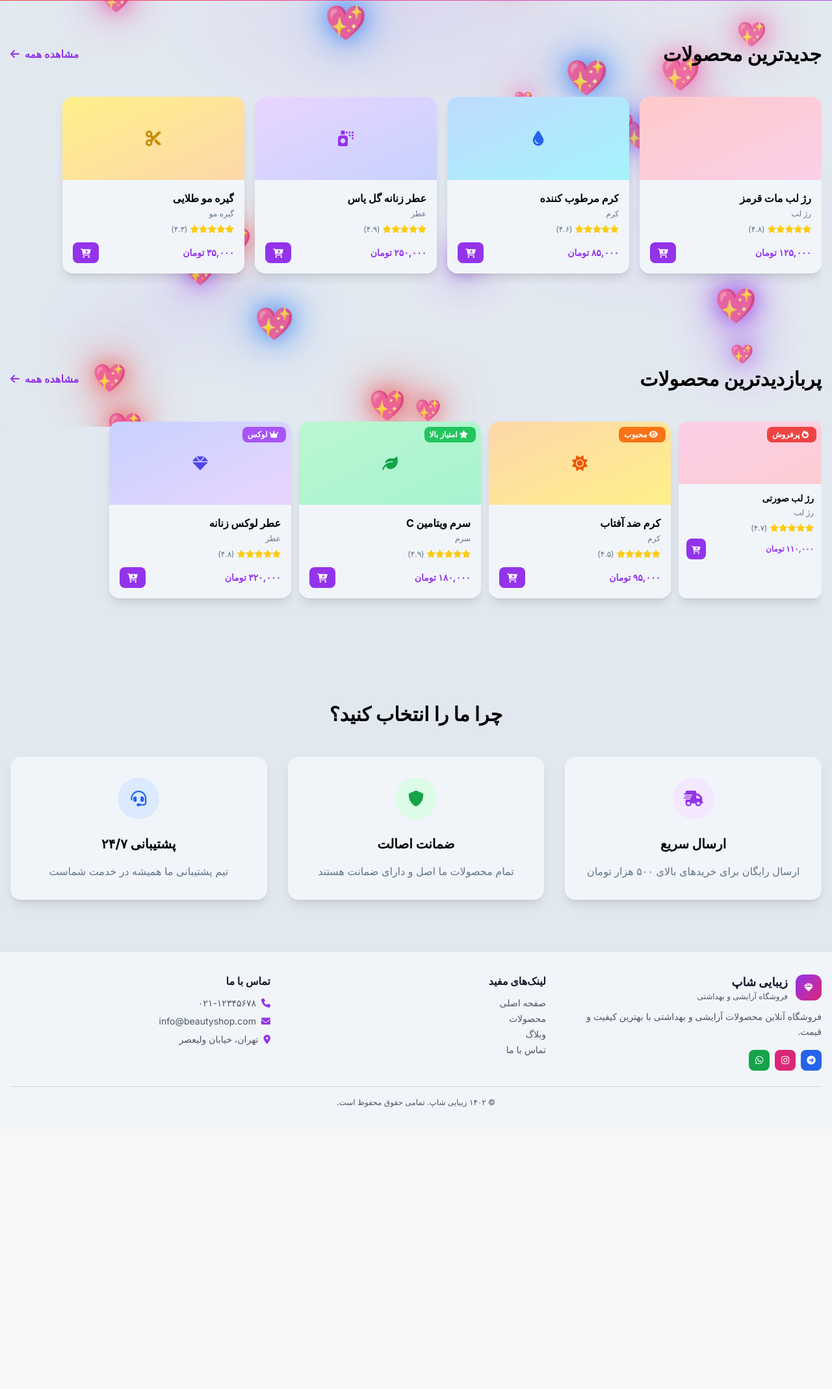
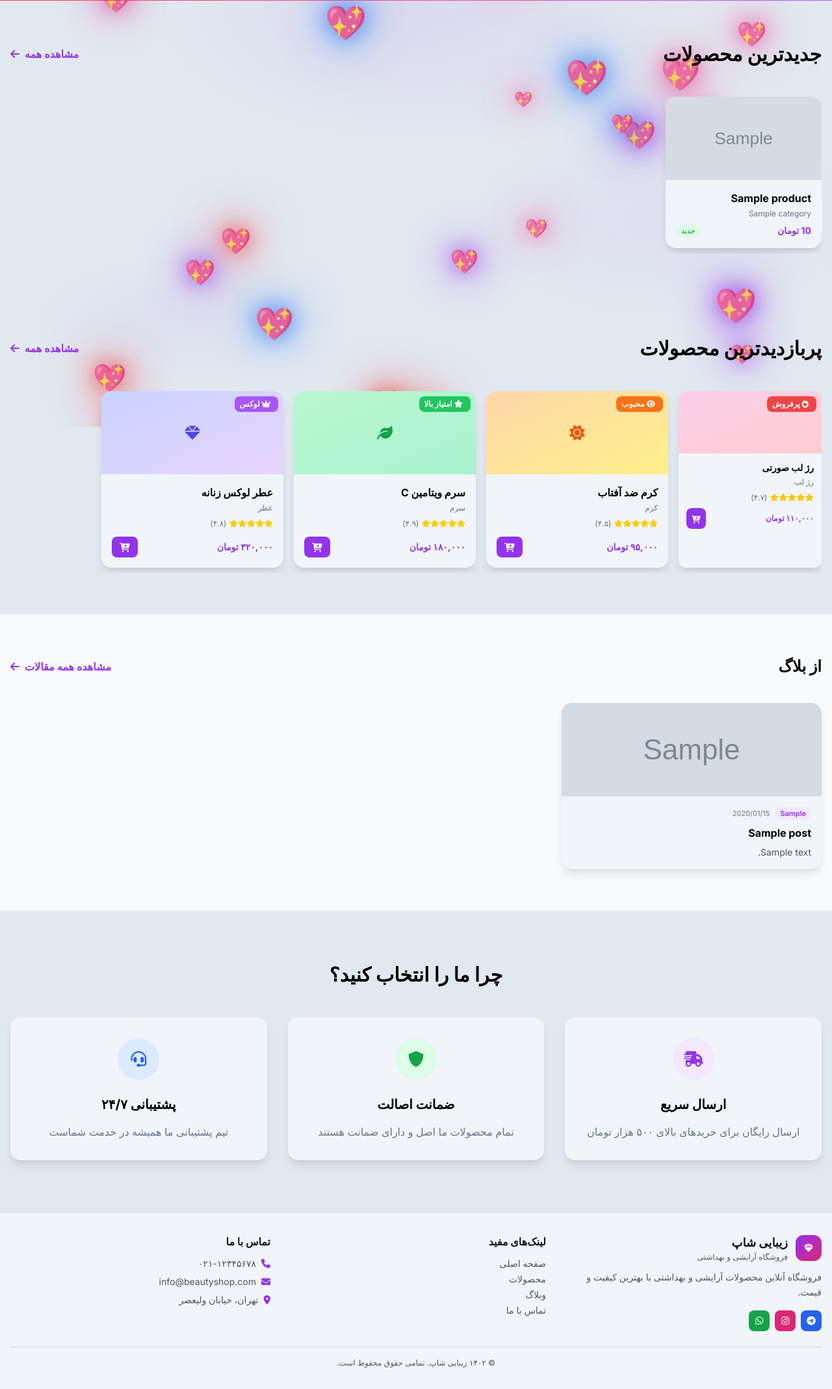
Before and after one commit to AbolfazlMohammady/online_shop, a Django app: page / in a window 1280 px wide. Shown: the part 143-2281 px from the top of the page at 65% size. Before the commit the page ends 1847 px from the top, so only its background shows below. Run offline with Django 5.2, Linux system fonts and the light colour scheme; tables that the repository leaves empty hold one stand-in row (values such as "Sample post"); grey boxes marked "Sample" are stand-in pictures; some libraries are stand-ins or nearby versions.

Commit message:
کارت

```diff
--- a/config/urls.py
+++ b/config/urls.py
@@ -4,9 +4,10 @@
 from django.conf import settings
 from django.conf.urls.static import static
 from django.views.generic import TemplateView
+from core.views import home
 
 urlpatterns = [
-    path('', TemplateView.as_view(template_name='home.html'), name='home'),
+    path('', home, name='home'),
     path('admin/', admin.site.urls),
     path('shop/', include('shop.urls', namespace='shop')),
     path('blog/', include('blog.urls', namespace='blog')),
--- a/core/views.py
+++ b/core/views.py
@@ -6,6 +6,22 @@
 from django.contrib import messages
 from django.core.files.storage import default_storage
 from django.http import JsonResponse
+from django.db.models import F
+
+def home(request):
+    """Home page with latest/most viewed products and recent blog posts"""
+    from shop.models import Product
+    from blog.models import Post
+
+    latest_products = Product.objects.filter(is_active=True).order_by('-created_at')[:5]
+    most_viewed_products = Product.objects.filter(is_active=True).order_by('-view_count')[:5]
+    recent_posts = Post.objects.filter(status='published').order_by('-published_at')[:3]
+
+    return render(request, 'home.html', {
+        'latest_products': latest_products,
+        'most_viewed_products': most_viewed_products,
+        'recent_posts': recent_posts,
+    })
 
 def user_login(request):
     if request.method == 'POST':
--- a/templates/home.html
+++ b/templates/home.html
@@ -43,6 +43,29 @@
                             <i class="fas fa-arrow-left group-hover:translate-x-1 transition-transform"></i>
                         </a>
                     </div>
+                    {% if latest_products %}
+                    <div class="flex gap-3 sm:gap-4 overflow-x-auto pb-2" style="scroll-behavior: smooth; scrollbar-width: thin;">
+                        {% for product in latest_products %}
+                        <a href="{% url 'shop:product_detail' product.slug %}" class="min-w-[200px] sm:min-w-[240px] theme-card rounded-2xl shadow-lg overflow-hidden card-hover block">
+                            <div class="h-28 sm:h-32 bg-gradient-to-br from-pink-100 to-purple-100 flex items-center justify-center">
+                                {% if product.images.first %}
+                                <img src="{{ product.images.first.image.url }}" alt="{{ product.name }}" class="w-full h-full object-cover">
+                                {% else %}
+                                <i class="fas fa-image text-2xl text-purple-400"></i>
+                                {% endif %}
+                            </div>
+                            <div class="p-3 sm:p-4">
+                                <h4 class="text-sm sm:text-base font-bold mb-1 line-clamp-2">{{ product.name }}</h4>
+                                <p class="theme-text-secondary text-xs mb-2">{{ product.category.name }}</p>
+                                <div class="flex items-center justify-between">
+                                    <span class="text-xs sm:text-sm font-bold text-purple-600">{{ product.price|floatformat:0 }} تومان</span>
+                                    <span class="text-[11px] bg-green-100 text-green-700 px-2 py-0.5 rounded-full">جدید</span>
+                                </div>
+                            </div>
+                        </a>
+                        {% endfor %}
+                    </div>
+                    {% else %}
                     <div class="flex gap-3 sm:gap-4 overflow-x-auto pb-4" style="scroll-behavior: smooth; scrollbar-width: thin;">
                         <div class="min-w-[200px] sm:min-w-[280px] theme-card rounded-2xl shadow-lg overflow-hidden card-hover cursor-pointer" onclick="openProductModal(1)">
                             <div class="h-24 sm:h-32 bg-gradient-to-br from-red-200 to-pink-200 flex items-center justify-center">
@@ -148,6 +171,7 @@
                             </div>
                         </div>
                     </div>
+                    {% endif %}
                 </div>
             </section>
 
@@ -161,7 +185,8 @@
                             <i class="fas fa-arrow-left group-hover:translate-x-1 transition-transform"></i>
                         </a>
                     </div>
-                    <div class="flex gap-2 sm:gap-3 overflow-x-auto pb-4" style="scroll-behavior: smooth; scrollbar-width: thin;">
+                    {% if most_viewed_products %}
+                    <div class="flex gap-3 sm:gap-4 overflow-x-auto pb-2" style="scroll-behavior: smooth; scrollbar-width: thin;">
                         <div class="min-w-[160px] sm:min-w-[220px] theme-card rounded-xl shadow-lg overflow-hidden card-hover cursor-pointer relative" onclick="openProductModal(5)">
                             <div class="absolute top-1 right-1 sm:top-2 sm:right-2 bg-red-500 text-white px-1 sm:px-2 py-1 rounded-lg text-xs font-bold">
                                 <i class="fas fa-fire mr-1"></i>
@@ -281,6 +306,59 @@
                                 </div>
                             </div>
                         </div>
+                    </div>
+                    {% else %}
+                    <div class="flex gap-3 sm:gap-4 overflow-x-auto pb-2" style="scroll-behavior: smooth; scrollbar-width: thin;">
+                        <div class="min-w-full">
+                            <div class="theme-card rounded-2xl shadow-lg p-6 text-center">
+                                <i class="fas fa-box-open text-3xl text-gray-300 mb-2"></i>
+                                <p class="text-gray-600 text-sm">محصولی برای نمایش وجود ندارد</p>
+                            </div>
+                        </div>
+                    </div>
+                    {% endif %}
+                </div>
+            </section>
+
+            <!-- Recent Blog Posts (compact) -->
+            <section class="py-16 bg-gray-50">
+                <div class="container mx-auto px-4">
+                    <div class="flex items-center justify-between mb-10">
+                        <h3 class="text-2xl font-bold">از بلاگ</h3>
+                        <a href="{% url 'blog:post_list' %}" class="flex items-center gap-2 text-purple-600 hover:text-purple-700 font-semibold transition-colors group">
+                            <span>مشاهده همه مقالات</span>
+                            <i class="fas fa-arrow-left group-hover:translate-x-1 transition-transform"></i>
+                        </a>
+                    </div>
+                    <div class="grid grid-cols-1 sm:grid-cols-2 lg:grid-cols-3 gap-4 sm:gap-6">
+                        {% if recent_posts %}
+                            {% for post in recent_posts %}
+                            <a href="{% url 'blog:post_detail' post.slug %}" class="theme-card rounded-2xl shadow-lg overflow-hidden card-hover block">
+                                {% if post.image %}
+                                <img src="{{ post.image.url }}" alt="{{ post.title }}" class="w-full h-36 object-cover">
+                                {% else %}
+                                <div class="w-full h-36 bg-gradient-to-br from-blue-100 to-cyan-100 flex items-center justify-center">
+                                    <i class="fas fa-newspaper text-2xl text-blue-500"></i>
+                                </div>
+                                {% endif %}
+                                <div class="p-4">
+                                    <div class="flex items-center gap-2 mb-2">
+                                        <span class="bg-purple-100 text-purple-600 px-2 py-0.5 rounded-full text-[11px] font-semibold">{{ post.category }}</span>
+                                        <span class="text-gray-500 text-[11px]">{{ post.published_at|date:"Y/m/d" }}</span>
+                                    </div>
+                                    <h4 class="text-base font-bold mb-2 line-clamp-2">{{ post.title }}</h4>
+                                    <p class="text-gray-600 text-sm line-clamp-2">{{ post.get_excerpt }}</p>
+                                </div>
+                            </a>
+                            {% endfor %}
+                        {% else %}
+                            <div class="sm:col-span-2 lg:col-span-3">
+                                <div class="theme-card rounded-2xl shadow-lg p-6 text-center">
+                                    <i class="fas fa-book-open text-3xl text-gray-300 mb-2"></i>
+                                    <p class="text-gray-600 text-sm">مقاله‌ای برای نمایش وجود ندارد</p>
+                                </div>
+                            </div>
+                        {% endif %}
                     </div>
                 </div>
             </section>
```
Also changed, not shown: shop/admin.py (+43 -1 lines), shop/models.py (+100 -0 lines), shop/migrations/0008_cart_order_orderitem_wishlist_cartitem.py (added).
